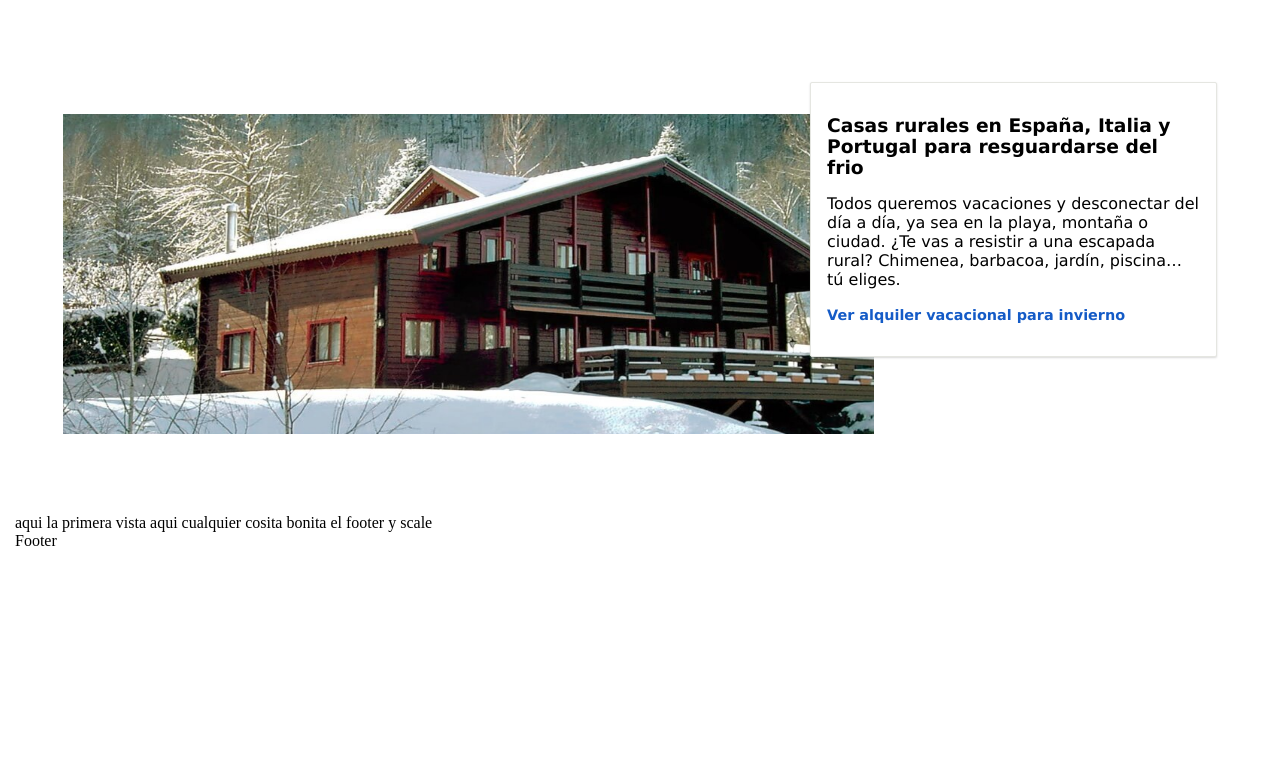
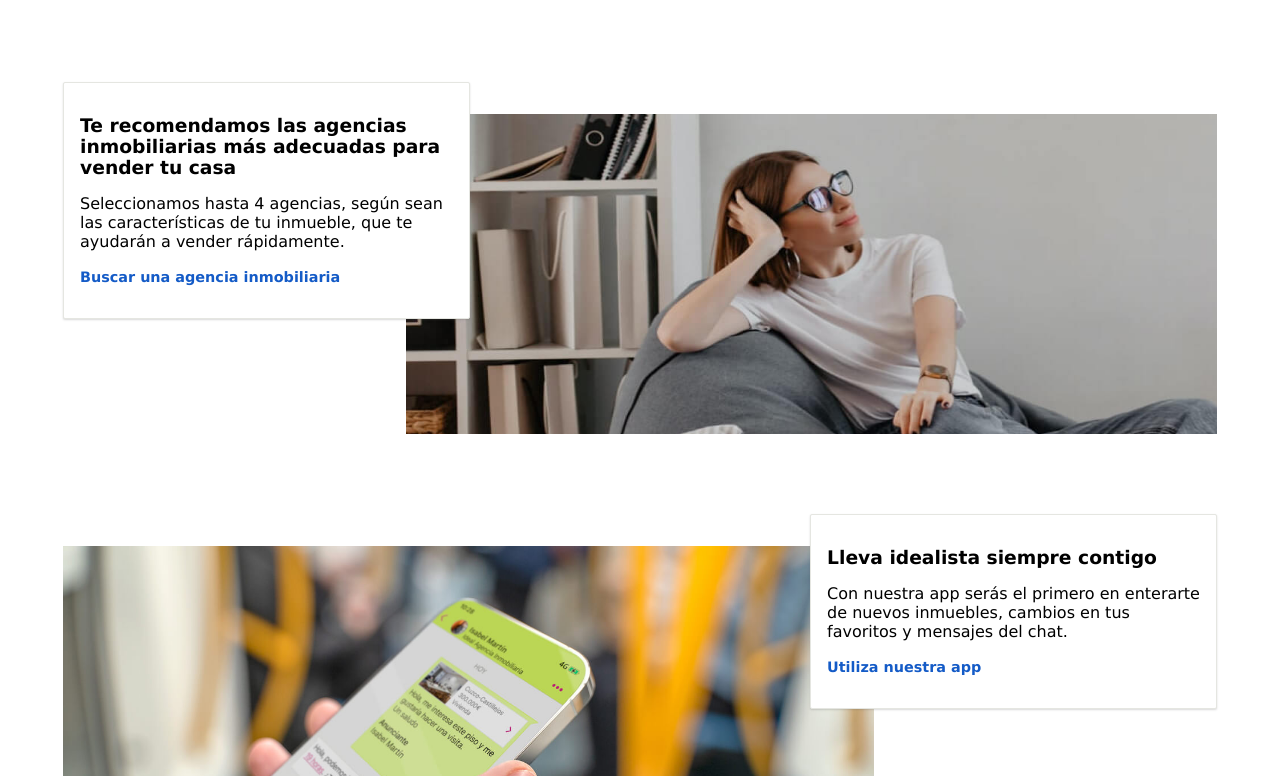
Before and after one commit to daniellopezj/clone-idealista, a Next.js app: page / in a window 1280 px wide. Shown: the part 604-1380 px from the top of the page. Before the commit the page ends 1154 px from the top, so only its background shows below. Built offline with nearby package versions, Linux system fonts and the light colour scheme.

Commit message:
add cards to home

```diff
--- a/src/components/home/bodyHome/BodyHome.tsx
+++ b/src/components/home/bodyHome/BodyHome.tsx
@@ -1,10 +1,13 @@
 import React from 'react'
 import CardHome from '@/components/home/cardHome/CardHome'
+import { cardsHome } from '@/services/data.mocks'
 
 const BodyHome = () => {
   return (
-    <div>
-    <CardHome/>
+    <div >
+      {cardsHome.map((item)=>(
+        <CardHome key={item.id}  {...item}/>
+      ))}
     </div>
   )
 }
--- a/src/components/home/cardHome/CardHome.module.css
+++ b/src/components/home/cardHome/CardHome.module.css
@@ -12,13 +12,25 @@
   width: 75%;
   margin-top: 2rem;
 }
-  .customImage{
-    background-size: cover;
-    justify-content: center;
-    width: 100%;
 
-  }
 
+
+.customImage{
+  background-size: cover;
+  justify-content: center;
+  width: 100%;
+}
+
+.inverseArticle {
+  flex-direction:row-reverse ;
+}
+
+.inverseCardMessage{
+margin-left: 0 !important;
+margin-right: -4rem;
+z-index: 2;
+
+}
 .cardMessage{
   width:27rem;
   padding: 1rem;
--- a/src/components/home/cardHome/CardHome.tsx
+++ b/src/components/home/cardHome/CardHome.tsx
@@ -2,26 +2,26 @@ import React from 'react'
 import localStyles from '@/components/home/cardHome/CardHome.module.css'
 import Image from 'next/image'
 import Link from 'next/link'
+import {CardInfo} from '@/types/general.types'
 
-
-const CardHome = () => {
+const CardHome = (props:CardInfo) => {
   return (
-    <article className={localStyles.containerCard}>
+    <article className={`${localStyles.containerCard} ${props.id % 2 === 0 ? localStyles.inverseArticle : ''}`}>
     <picture className={localStyles.containerPicture}>
      <Image
       className={localStyles.customImage}
-      src="/rent.jpg"
+      src={props.srcImage}
       alt="Picture of the author"
       width={600}
       height={380}
       />
       </picture>
-    <div className={localStyles.cardMessage}>
+    <div className={`${localStyles.cardMessage}   ${props.id % 2 === 0 ? localStyles.inverseCardMessage : ''}`}>
       <h3 className={localStyles.cardTitle}>
-        Casas rurales en España, Italia y Portugal para resguardarse del frio
+        {props.title}
       </h3>
-      <p className={localStyles.cardParagrah}>Todos queremos vacaciones y desconectar del día a día, ya sea en la playa, montaña o ciudad. ¿Te vas a resistir a una escapada rural? Chimenea, barbacoa, jardín, piscina… tú eliges.</p>
-      <Link className={localStyles.cardLink} href="/">Ver alquiler vacacional para invierno</Link>
+      <p className={localStyles.cardParagrah}>  {props.description}</p>
+      <Link className={localStyles.cardLink} href={props.link}>{props.linkMessage}</Link>
     </div>
 
     </article>
--- /dev/null
+++ b/src/services/data.mocks.ts
@@ -0,0 +1,38 @@
+import { CardInfo } from "@/types/general.types";
+
+export const cardsHome: CardInfo[] = [
+
+  {
+    id: 0,
+    srcImage: '/agencies.jpg',
+    title: 'Te recomendamos las agencias inmobiliarias más adecuadas para vender tu casa',
+    description: 'Seleccionamos hasta 4 agencias, según sean las características de tu inmueble, que te ayudarán a vender rápidamente.',
+    link: '/',
+    linkMessage: 'Buscar una agencia inmobiliaria',
+  },
+  {
+    id: 1,
+    srcImage: '/comunication.jpg',
+    title: 'Lleva idealista siempre contigo',
+    description: 'Con nuestra app serás el primero en enterarte de nuevos inmuebles, cambios en tus favoritos y mensajes del chat.',
+    link: '/',
+    linkMessage: 'Utiliza nuestra app',
+  },
+  {
+    id: 2,
+    srcImage: '/knowDetails.jpg',
+    title: 'Conocer los detalles de cualquier inmueble',
+    description: 'Las características, histórico, precios estimados y datos de cada uno los inmuebles de España de forma gratuita.',
+    link: '/',
+    linkMessage: 'Buscar datos y valoraciones de cualquier inmueble',
+  },
+  {
+    id: 3,
+    srcImage: '/rent.jpg',
+    title: '  Casas rurales en España, Italia y Portugal para resguardarse del frio',
+    description: 'Todos queremos vacaciones y desconectar del día a día, ya sea en la playa, montaña o ciudad. ¿Te vas a resistir a una escapada rural? Chimenea, barbacoa, jardín, piscina… tú eliges.',
+    link: '/',
+    linkMessage: 'Ver alquiler vacacional para invierno',
+  },
+
+]
```
Also changed, not shown: src/types/general.types.ts (added, +8 -0 lines).
